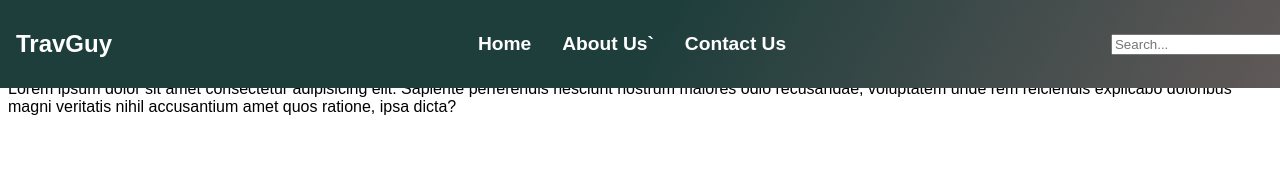
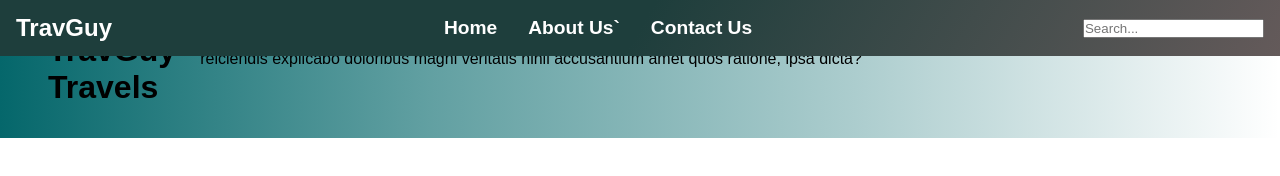
Before and after one commit to c43-sar/travelRecommendation, a plain HTML site: page travel_recommendation.html in a window 1280 px wide. Drawn offline with Linux system fonts and the light colour scheme; a web font is replaced by a local one.

Commit message:
Style fixes

```diff
--- a/styles.css
+++ b/styles.css
@@ -10,6 +10,13 @@
 }
 
 /* Custom CSS */
+* {
+  margin: 0;
+  padding: 0;
+  box-sizing: border-box;
+  scroll-behavior: smooth;
+}
+
 nav {
   display: flex;
   position: fixed;
@@ -50,3 +57,16 @@ nav > ul > li {
   padding-right: 15px;
   list-style: none;
 }
+
+main {
+  background: linear-gradient(
+    to right,
+    rgb(5, 103, 107),
+    rgba(5, 104, 107, 0.632),
+    rgba(5, 104, 107, 0.332),
+    #ffffff00
+  );
+  height: 100%;
+  padding: 2rem 3rem;
+  display: flex;
+}
```
